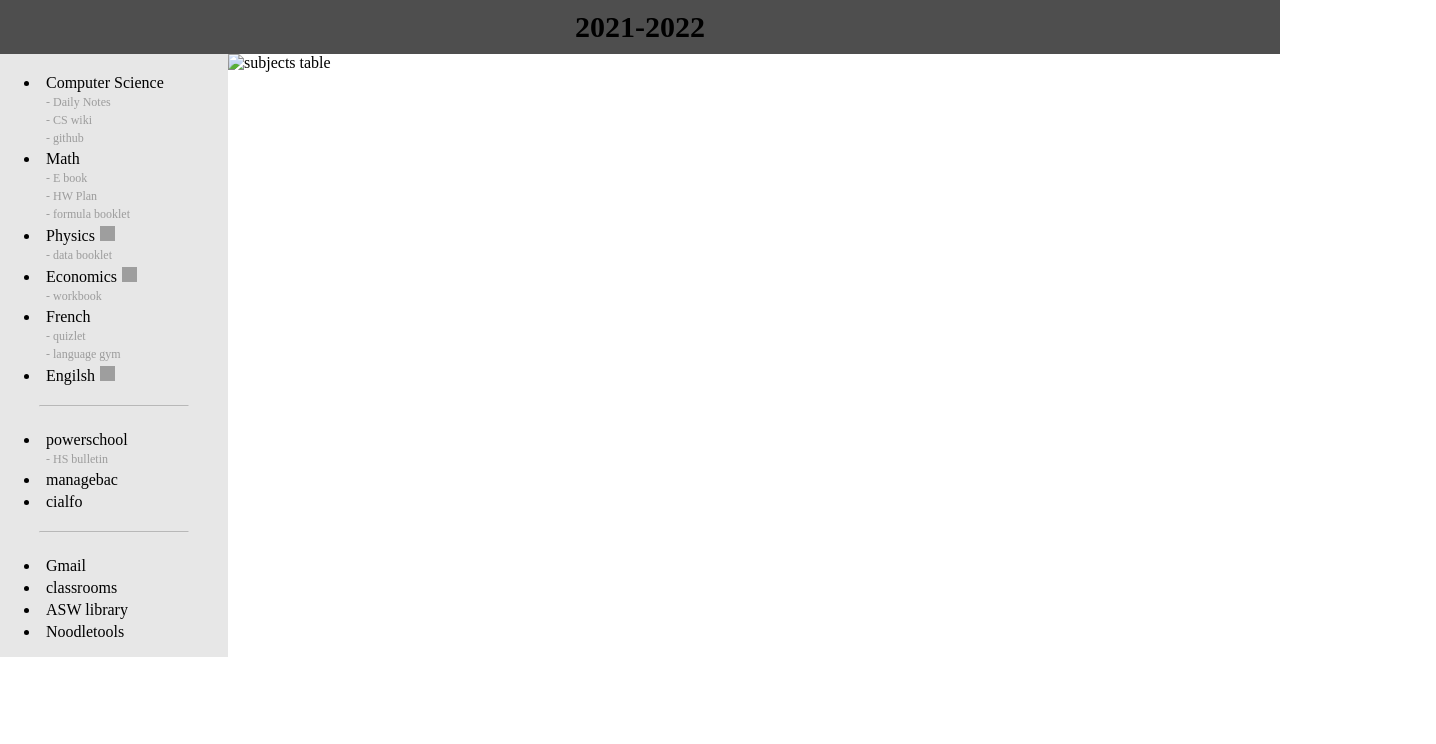
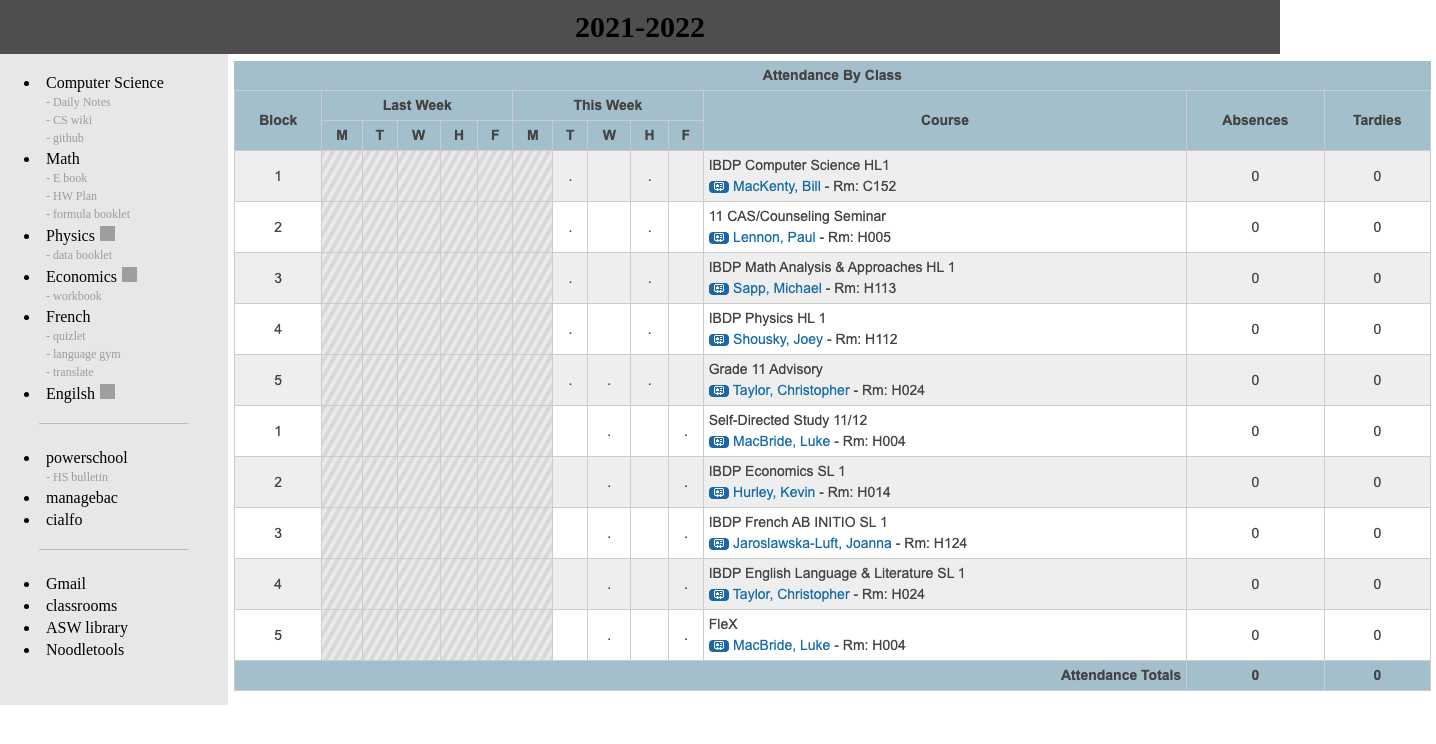
Before and after one commit to JaeWonS0465/index20212022, a plain HTML site: page index.htm in a window 1280 px wide. Shown: the whole page, 1436 px wide, since content can reach past the window. Drawn offline with Linux system fonts and the light colour scheme; grey boxes are pictures that could not be loaded; files whose address does not match are found by name.

Commit message:
Add files via upload

```diff
--- a/index.htm
+++ b/index.htm
@@ -70,7 +70,8 @@
                 <a href="https://drive.google.com/drive/folders/1eAvmsedGubmiFQbef_L7HQzIUB8whwYf" target="blank" style="color: rgb(156, 156, 156); font-size: 12px; padding-top: 0px; padding-left: 22px;">- workbook</a>
                 <li><a href="https://classroom.google.com/c/Mzc4MDUxOTIxMDYz" target="blank">French</a></li>
                 <a href="https://quizlet.com/login?redir=https://quizlet.com/latest" target="blank" style="color: rgb(156, 156, 156); font-size: 12px; padding-top: 0px; padding-left: 22px;">- quizlet</a><br>
-                <a href="https://www.language-gym.com/" target="blank" style="color: rgb(156, 156, 156); font-size: 12px; padding-top: 0px; padding-left: 22px;">- language gym</a>
+                <a href="https://www.language-gym.com/" target="blank" style="color: rgb(156, 156, 156); font-size: 12px; padding-top: 0px; padding-left: 22px;">- language gym</a><br>
+                <a href="https://translate.google.com/?sl=fr&tl=en&op=translate" target="blank" style="color: rgb(156, 156, 156); font-size: 12px; padding-top: 0px; padding-left: 22px;">- translate</a>
                 <li><a href="https://classroom.google.com/c/Mzc3ODc0NzUxMzg3" target="blank">Engilsh</a><a href="https://drive.google.com/file/d/1-bxIho8ohPNACw_v9PHkEjeWzWXz_Uvk/view?ts=6127e6e4" target="blank"><img src="https://play-lh.googleusercontent.com/nufRXPpDI9XP8mPdAvOoJULuBIH_OK4YbZZVu8i_-eDPulZpgb-Xp-EmI8Z53AlXHpqX" width="15px" height="15px" style="margin-left: 5px;"></a></li>
             </span>
 
@@ -86,7 +87,7 @@
             <li><a href="https://my.noodletools.com/logon/signin" target="_blank">Noodletools</a></li>
         </div>
         <div>
-            <img src="./JaeWonS0465/index20212022/powerschool_img.png" alt="subjects table">
+            <img src="/Users/23shin_j/Desktop/programming/my_pg/powerschool_img.png" alt="subjects table">
         </div>
 
     </div>
```
